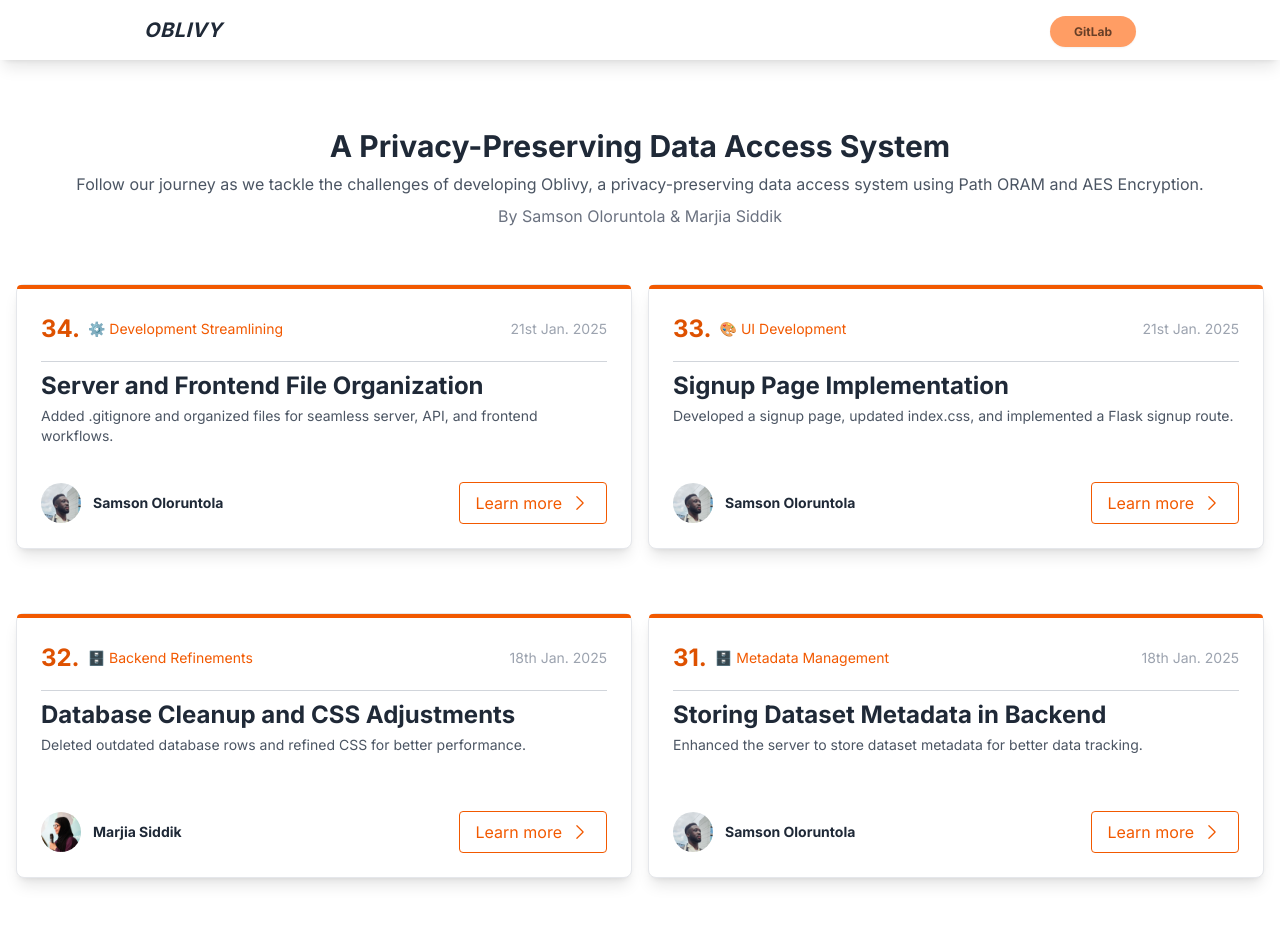
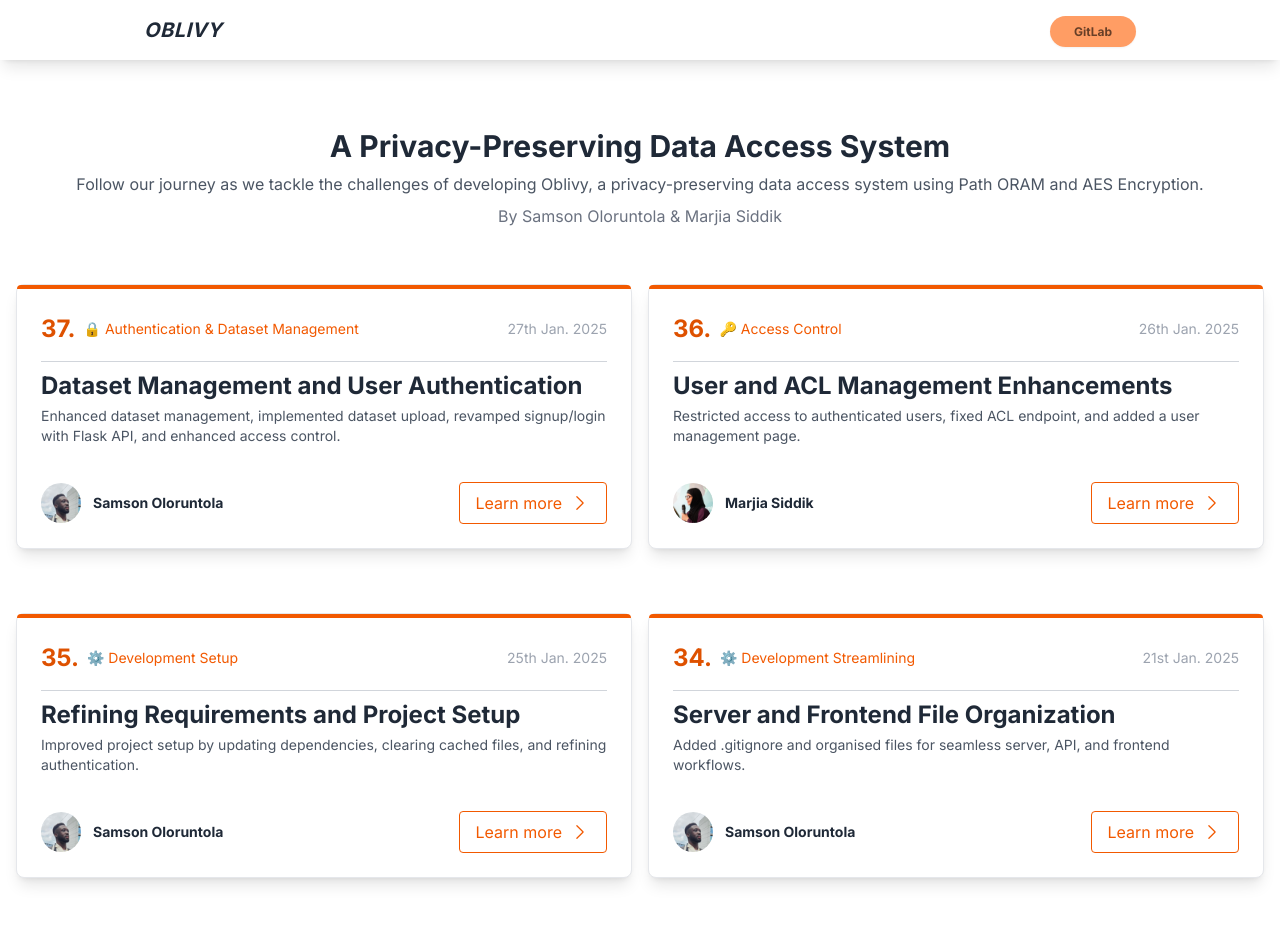
Before and after one commit to type0-1/blog, a React (Create React App) app: page / in a window 1280 px wide. Shown: the top 940 px of the page. Built offline with nearby package versions, Linux system fonts and the light colour scheme.

Commit message:
updated blog

```diff
--- a/src/components/MainSection.js
+++ b/src/components/MainSection.js
@@ -9,11 +9,38 @@ gsap.registerPlugin(ScrollTrigger);
 
 const cardData = [
     {
+      blogTitle: "Dataset Management and User Authentication",
+      author: "Samson Oloruntola",
+      date: "27th Jan. 2025",
+      topic: "🔒 Authentication & Dataset Management",
+      desc: "Enhanced dataset management, implemented dataset upload, revamped signup/login with Flask API, and enhanced access control.",
+      authorImage: samsonImage,
+      blogId: 37,
+    },
+    {
+      blogTitle: "User and ACL Management Enhancements",
+      author: "Marjia Siddik",
+      date: "26th Jan. 2025",
+      topic: "🔑 Access Control",
+      desc: "Restricted access to authenticated users, fixed ACL endpoint, and added a user management page.",
+      authorImage: marjiaImage,
+      blogId: 36,
+    },
+    {
+      blogTitle: "Refining Requirements and Project Setup",
+      author: "Samson Oloruntola",
+      date: "25th Jan. 2025",
+      topic: "⚙️ Development Setup",
+      desc: "Improved project setup by updating dependencies, clearing cached files, and refining authentication.",
+      authorImage: samsonImage,
+      blogId: 35,
+    },
+    {
       blogTitle: "Server and Frontend File Organization",
       author: "Samson Oloruntola",
       date: "21st Jan. 2025",
       topic: "⚙️ Development Streamlining",
-      desc: "Added .gitignore and organized files for seamless server, API, and frontend workflows.",
+      desc: "Added .gitignore and organised files for seamless server, API, and frontend workflows.",
       authorImage: samsonImage,
       blogId: 34,
     },
@@ -85,7 +112,7 @@ const cardData = [
       author: "Samson Oloruntola",
       date: "13th Jan. 2025",
       topic: "⚙️ Development Organization",
-      desc: "Reorganized server files into directories and added template unit tests.",
+      desc: "Reorganised server files into directories and added template unit tests.",
       authorImage: samsonImage,
       blogId: 26,
     },
@@ -148,7 +175,7 @@ const cardData = [
     author: "Samson Oloruntola",
     date: "3rd Jan. 2025",
     topic: "🔒 ORAM Module Development",
-    desc: "Reorganized Path ORAM into modules and began implementing key features in tree.py.",
+    desc: "Reorganised Path ORAM into modules and began implementing key features in tree.py.",
     authorImage: samsonImage,
     blogId: 19,
   },
@@ -184,7 +211,7 @@ const cardData = [
     author: "Marjia Siddik",
     date: "25th Nov. 2024",
     topic: "📋 Functional Specification Milestone",
-    desc: "Completed and finalized the functional specification draft.",
+    desc: "Completed and finalised the functional specification draft.",
     authorImage: marjiaImage,
     blogId: 15,
 
--- a/src/data/blogEntries.js
+++ b/src/data/blogEntries.js
@@ -1,4 +1,69 @@
 export const blogPosts = [
+        {
+          id: '37',
+          title: 'Enhancing Dataset Management and User Authentication',
+          author: 'Samson Oloruntola',
+          date: '27th Jan. 2025',
+          topic: '🔒 Authentication & Dataset Management',
+          authorImage: require('../images/Samson.jpeg'),
+          content: `
+            <h2>Enhancing Dataset Management and User Authentication</h2>
+            <p>Significant updates were made to user authentication and dataset management functionalities. Key highlights include:</p>
+
+            <ul>
+              <li><strong>Dataset Upload:</strong> Implemented functionality for users to upload datasets seamlessly.</li>
+              <li><strong>Signup and Login:</strong> Revamped the signup and login functionalities to utilize backend Flask API routes for better security and reliability.</li>
+              <li><strong>Access Control:</strong> Added a feature to fetch all users for managing access control permissions efficiently.</li>
+            </ul>
+
+            <p>These updates mark a critical step in enhancing the platform's usability and security.</p>
+          `,
+      },
+
+      {
+        id: '36',
+        title: 'User and Access Control Management Enhancements',
+        author: 'Marjia Siddik',
+        date: '26th Jan. 2025',
+        topic: '🔑 Access Control',
+        authorImage: require('../images/Marjia.jpeg'),
+        content: `
+          <h2>User and Access Control Management Enhancements</h2>
+          <p>A series of updates were made to improve user management and access control. Key highlights:</p>
+
+          <ul>
+            <li><strong>Access Restrictions:</strong> Restricted user management and dataset upload functionalities to authenticated users only.</li>
+            <li><strong>ACL Endpoint Fixes:</strong> Resolved issues in the ACL model endpoint for smoother access control management.</li>
+            <li><strong>Routing Updates:</strong> Added <code>acl_routes.py</code> and modified <code>app.py</code> and <code>model.py</code> to align with access control needs, followed by a refinement to remove unnecessary routes.</li>
+            <li><strong>User Management Interface:</strong> Created a "Manage Users" page with routing and functionality for administrators to oversee user access.</li>
+          </ul>
+
+          <p>These improvements enhance security and simplify user and permission management across the platform.</p>
+        `,
+    },
+
+    {
+      id: '35',
+      title: 'Refining Requirements and Project Setup',
+      author: 'Samson Oloruntola',
+      date: '25th Jan. 2025',
+      topic: '⚙️ Development Setup',
+      authorImage: require('../images/Samson.jpeg'),
+      content: `
+        <h2>Refining Requirements and Project Setup</h2>
+        <p>Focus was placed on improving the project setup and resolving system issues. Key updates:</p>
+
+        <ul>
+          <li><strong>Requirements File Updates:</strong> Updated <code>requirements.txt</code> to include the latest dependencies required for development.</li>
+          <li><strong>File Cleanup:</strong> Cleared cached files and fixed issues in <code>.gitignore</code> for better repository management.</li>
+          <li><strong>Reorganization:</strong> Reorganised models and removed redundant project startup files causing system errors.</li>
+          <li><strong>Authentication Improvements:</strong> Implemented the login page, signup, and login functionalities, reorganizing files to align with backend structures.</li>
+        </ul>
+
+        <p>These refinements ensure a smoother development workflow and resolve prior system errors.</p>
+      `,
+  },
+
   {
     id: '34',
     title: 'Server and Frontend File Organization',
@@ -8,14 +73,13 @@ export const blogPosts = [
     authorImage: require('../images/Samson.jpeg'),
     content: `
       <h2>Server and Frontend File Organization</h2>
-      <p>To streamline development workflows, we added a <code>.gitignore</code> file and organized essential files for running the server, API, and frontend. Key highlights:</p>
+      <p>To streamline development workflows, we added a <code>.gitignore</code> file and organised essential files for running the server, API, and frontend. Key highlights:</p>
 
       <ul>
         <li><strong>Server Setup:</strong> Simplified backend operations by structuring server files.</li>
         <li><strong>Frontend Workflow:</strong> Established a clear hierarchy for frontend files to enhance maintainability.</li>
       </ul>
 
-      <p>These changes significantly improve our development process, laying a solid foundation for future expansions.</p>
     `,
   },
   {
@@ -90,7 +154,7 @@ export const blogPosts = [
       <p>We revised the database storage paths to improve project structure and enhance accessibility. Key updates include:</p>
 
       <ul>
-        <li><strong>Optimized Structure:</strong> Adjusted storage paths to align with project goals and facilitate easier access.</li>
+        <li><strong>Optimised Structure:</strong> Adjusted storage paths to align with project goals and facilitate easier access.</li>
         <li><strong>Streamlined Workflows:</strong> Reduced complexity in accessing datasets during development.</li>
       </ul>
 
@@ -110,7 +174,7 @@ export const blogPosts = [
 
       <ul>
         <li><strong>Role-Based Access Control:</strong> Established database structures for managing user roles and permissions.</li>
-        <li><strong>Security Enhancements:</strong> Laid the groundwork for secure data operations by restricting unauthorized access.</li>
+        <li><strong>Security Enhancements:</strong> Laid the groundwork for secure data operations by restricting unauthorised access.</li>
       </ul>
 
       <p>This update strengthens the security framework of the Oblivy platform.</p>
@@ -129,7 +193,7 @@ export const blogPosts = [
 
       <ul>
         <li><strong>ACL Basics:</strong> Designed and implemented foundational logic for data access controls.</li>
-        <li><strong>Secure Access:</strong> Established restrictions to ensure only authorized entities can access specific resources.</li>
+        <li><strong>Secure Access:</strong> Established restrictions to ensure only authorised entities can access specific resources.</li>
       </ul>
 
       <p>This marks a significant step in securing user data and reinforcing the platform’s reliability.</p>
@@ -144,7 +208,7 @@ export const blogPosts = [
     authorImage: require('../images/Marjia.jpeg'),
     content: `
       <h2>Basic Stash Class Unit Testing</h2>
-      <p>We prioritized quality assurance by developing unit tests for the Stash class. Key activities included:</p>
+      <p>We prioritised quality assurance by developing unit tests for the Stash class. Key activities included:</p>
 
       <ul>
         <li><strong>Unit Test Creation:</strong> Built comprehensive tests to validate Stash class methods.</li>
@@ -164,10 +228,10 @@ export const blogPosts = [
     authorImage: require('../images/Samson.jpeg'),
     content: `
       <h2>Server File Reorganization</h2>
-      <p>To streamline the project structure, we reorganized server files into dedicated directories. Highlights:</p>
+      <p>To streamline the project structure, we reorganised server files into dedicated directories. Highlights:</p>
 
       <ul>
-        <li><strong>Directory Setup:</strong> Moved server files into organized directories for better clarity.</li>
+        <li><strong>Directory Setup:</strong> Moved server files into organised directories for better clarity.</li>
         <li><strong>Testing Enhancements:</strong> Added template unit tests to ensure robust functionality.</li>
       </ul>
 
@@ -325,7 +389,7 @@ export const blogPosts = [
         <li><strong>Tree Logic:</strong> Made significant advancements in the tree structure, focusing on the data structure of blocks stored inside buckets. This improvement lays the groundwork for robust data storage and retrieval.</li>
         <li><strong>Debugging and Visualization:</strong> Developed a debugging method to visualize the tree, a critical tool for testing and debugging the implementation.</li>
         <li><strong>Helper Methods:</strong> Implemented a <code>get_path</code> method to assist the <code>read_path</code> functionality, streamlining the block retrieval process.</li>
-        <li><strong>Position Map:</strong> Initialized a position map for assigning requested blocks to random leaves, a key component of the ORAM logic.</li>
+        <li><strong>Position Map:</strong> Initialised a position map for assigning requested blocks to random leaves, a key component of the ORAM logic.</li>
       </ul>
 
       <p>These developments bring us closer to a fully functional Path ORAM implementation, with a strong focus on efficiency, security, and reliability. The visualization tools and helper methods will prove invaluable in the next stages of testing and refinement.</p>
@@ -341,10 +405,10 @@ export const blogPosts = [
     authorImage: require('../images/Samson.jpeg'),
     content: `
       <h2>Organizing and Expanding Path ORAM Modules</h2>
-      <p>The development of Path ORAM took a significant leap forward as we modularized its directory structure and began implementing foundational methods. This step enhances code organization and sets the stage for more sophisticated features. Here’s what we achieved:</p>
+      <p>The development of Path ORAM took a significant leap forward as we modularised its directory structure and began implementing foundational methods. This step enhances code organization and sets the stage for more sophisticated features. Here’s what we achieved:</p>
 
       <ul>
-        <li><strong>Module Separation:</strong> Reorganized the Path ORAM structure into distinct modules:
+        <li><strong>Module Separation:</strong> Reorganised the Path ORAM structure into distinct modules:
           <ul>
             <li><code>protocol.py</code>: Acts as the main file runner, orchestrating the overall functionality.</li>
             <li><code>encryption.py</code>: Dedicated to AES-256 encryption implementation.</li>
@@ -377,7 +441,7 @@ export const blogPosts = [
       <p>We’ve taken a crucial step in our Oblivy project by initiating the development of the Path ORAM directory structure. This serves as the backbone for secure data operations within the system. Here’s an overview of what we accomplished:</p>
 
       <ul>
-        <li><strong>Directory Structure:</strong> Designed and organized the basic framework for the Path ORAM directory structure, setting a foundation for secure data access and storage.</li>
+        <li><strong>Directory Structure:</strong> Designed and organised the basic framework for the Path ORAM directory structure, setting a foundation for secure data access and storage.</li>
         <li><strong>Main Runner File:</strong> Created the main runner file, <code>path_oram.py</code>, to handle core operations and future functionalities.</li>
         <li><strong>Template Methods:</strong> Implemented placeholder methods for essential Path ORAM operations, including <code>insertion</code>, <code>retrieval</code>, <code>reshuffle</code>, and <code>path_retrieval</code>. These will guide the development of robust functionality in subsequent phases.</li>
       </ul>
@@ -447,11 +511,11 @@ export const blogPosts = [
     authorImage: require('../images/Marjia.jpeg'),
     content: `
       <h2>Finalizing the Functional Specification</h2>
-      <p>Today marks a major milestone in the Oblivy project—we finalized our functional specification draft and received the go-ahead from our supervisor! This was a critical step in solidifying our project direction and ensuring alignment with the original goals.</p>
+      <p>Today marks a major milestone in the Oblivy project—we finalised our functional specification draft and received the go-ahead from our supervisor! This was a critical step in solidifying our project direction and ensuring alignment with the original goals.</p>
 
       <ul>
         <li><strong>Supervisor Approval:</strong> After several iterations and feedback cycles, our supervisor gave the thumbs up, confirming that the functional specification meets all expectations and covers necessary details.</li>
-        <li><strong>Markdown Submission:</strong> The finalized document was formatted in markdown for easy readability and version control, then submitted to our GitLab repository for future reference and collaboration.</li>
+        <li><strong>Markdown Submission:</strong> The finalised document was formatted in markdown for easy readability and version control, then submitted to our GitLab repository for future reference and collaboration.</li>
       </ul>
 
       <p>With the functional specification now complete and approved, we’re ready to dive fully into development. This submission marks the end of one phase and the beginning of an exciting journey to bring Oblivy to life!</p>
@@ -503,7 +567,7 @@ export const blogPosts = [
         <li><strong>High-Level System Architecture Diagram:</strong> We created a visual representation of how the system’s components will interact, ensuring everyone has a clear understanding of Oblivy’s structure.</li>
         <li><strong>Data Processing Flowchart:</strong> A step-by-step diagram illustrating how data flows through the system, from upload to encryption and output.</li>
         <li><strong>UI Mockups:</strong> Designed interface layouts for key pages, including the hero page, metrics dashboard, file feedback, and dataset download pages. These mockups give us a clear direction for frontend development.</li>
-        <li><strong>Deployment Diagram:</strong> Visualized how the system will be deployed, detailing server configurations and hosting requirements.</li>
+        <li><strong>Deployment Diagram:</strong> Visualised how the system will be deployed, detailing server configurations and hosting requirements.</li>
       </ul>
 
       <p>With these diagrams and mockups, we’ve replaced lengthy text with visuals that communicate our system’s design more effectively. This shift not only helps our team stay aligned but also sets a strong foundation for the implementation phase.</p>
@@ -558,7 +622,7 @@ export const blogPosts = [
     authorImage: require('../images/Samson.jpeg'),
     content: `
       <h2>Software Attributes and Organizing Specific Requirements</h2>
-<p>Outlined core software attributes and established an organized structure for Oblivy’s requirements documentation:</p>
+<p>Outlined core software attributes and established an organised structure for Oblivy’s requirements documentation:</p>
 
 <ul>
     <li><strong>Defining Software System Attributes:</strong> Specified key attributes including reliability, availability, security, and maintainability to ensure Oblivy meets performance and operational standards throughout its lifecycle.</li>
@@ -599,7 +663,7 @@ export const blogPosts = [
 <ul>
   <li><strong>Defining External System Interfaces:</strong> We outlined necessary connections and integrations, ensuring Oblivy’s internal components work cohesively without relying on external systems.</li>
   <li><strong>Detailing Core System Functions:</strong> Key functions like data retrieval, visualization, and real-time metric updates were mapped out to ensure each element supports the Path ORAM simulation effectively.</li>
-  <li><strong>Structuring Functional Requirements for Clarity:</strong> Organized each function’s specific requirements to streamline the development process, making it easier to implement and test each feature accurately.</li>
+  <li><strong>Structuring Functional Requirements for Clarity:</strong> Organised each function’s specific requirements to streamline the development process, making it easier to implement and test each feature accurately.</li>
 </ul>`
 
   },
@@ -616,7 +680,7 @@ export const blogPosts = [
 
 <ul>
   <li><strong>Outlining Product Functions:</strong> We specified Oblivy’s essential functions, focusing on the interactive Path ORAM simulation, data visualization, and performance metrics to deliver a valuable educational tool.</li>
-  <li><strong>Understanding User Characteristics:</strong> We analyzed our intended user base—students, researchers, and privacy enthusiasts—to design an interface that balances technical depth with accessibility.</li>
+  <li><strong>Understanding User Characteristics:</strong> We analysed our intended user base—students, researchers, and privacy enthusiasts—to design an interface that balances technical depth with accessibility.</li>
   <li><strong>Clarifying Assumptions and Dependencies:</strong> Documented assumptions around supported web technologies and user devices to guide development, ensuring that our requirements align with expected user environments.</li> <li><strong>Apportioning Requirements for Manageability:</strong> We allocated essential features for the initial version while identifying advanced functionalities for potential future iterations, keeping development feasible within project timelines.</li>
 </ul>`
 
@@ -671,7 +735,7 @@ export const blogPosts = [
 <p>As we develop Oblivy, we are focused on building a comprehensive functional specification. This includes the creation of a block diagram, analyzing similar software and products, and detailing section 2.1 of the functional specification, which defines the product perspective.</p>
 
 <ul>
-  <li><strong>Creation of the Block Diagram:</strong> We’re designing a block diagram to visually map out Oblivy’s system architecture and the interactions between components. This diagram will provide a clear view of how different parts of the software work together, ensuring a well-organized design as we proceed.</li>
+  <li><strong>Creation of the Block Diagram:</strong> We’re designing a block diagram to visually map out Oblivy’s system architecture and the interactions between components. This diagram will provide a clear view of how different parts of the software work together, ensuring a well-organised design as we proceed.</li>
 
   <li><strong>Competitor and Product Analysis:</strong> To refine our design and align with industry standards, we’re researching similar software products. This analysis will help us identify best practices, gain insights into user expectations, and ensure Oblivy meets a high standard of usability and functionality.</li>
 
@@ -691,9 +755,9 @@ export const blogPosts = [
 <p>With the proposal behind us, we’re now fully immersed in developing the functional specification for Oblivy. This stage is where we bring structure to our ideas, diving into the details of what the software should do and how everything will fit together.</p>
 
 <ul>
-  <li><strong>Standalone Simulation:</strong> Oblivy, as a standalone simulation project brought about a major consideration, which is whether to allow users the option to input custom data for personalized visualizations or to keep it straightforward with predefined choices. This decision will impact both user experience and system complexity, so we’re carefully weighing the pros and cons.</li>
+  <li><strong>Standalone Simulation:</strong> Oblivy, as a standalone simulation project brought about a major consideration, which is whether to allow users the option to input custom data for personalised visualizations or to keep it straightforward with predefined choices. This decision will impact both user experience and system complexity, so we’re carefully weighing the pros and cons.</li>
 
-  <li><strong>System Interactions:</strong> To ensure clarity, we’re developing a block diagram to show how different parts of the system interact. Even though Oblivy operates independently, a visual overview of its architecture helps us map out each component’s role and connections, keeping the design organized as we move forward.</li>
+  <li><strong>System Interactions:</strong> To ensure clarity, we’re developing a block diagram to show how different parts of the system interact. Even though Oblivy operates independently, a visual overview of its architecture helps us map out each component’s role and connections, keeping the design organised as we move forward.</li>
 
   <li><strong>Constraints and Limitations:</strong> We’re also considering potential constraints that could shape the project. Factors like data handling limitations or technical requirements may influence user interactions and the system's overall functionality.</li>
 </ul>
```
